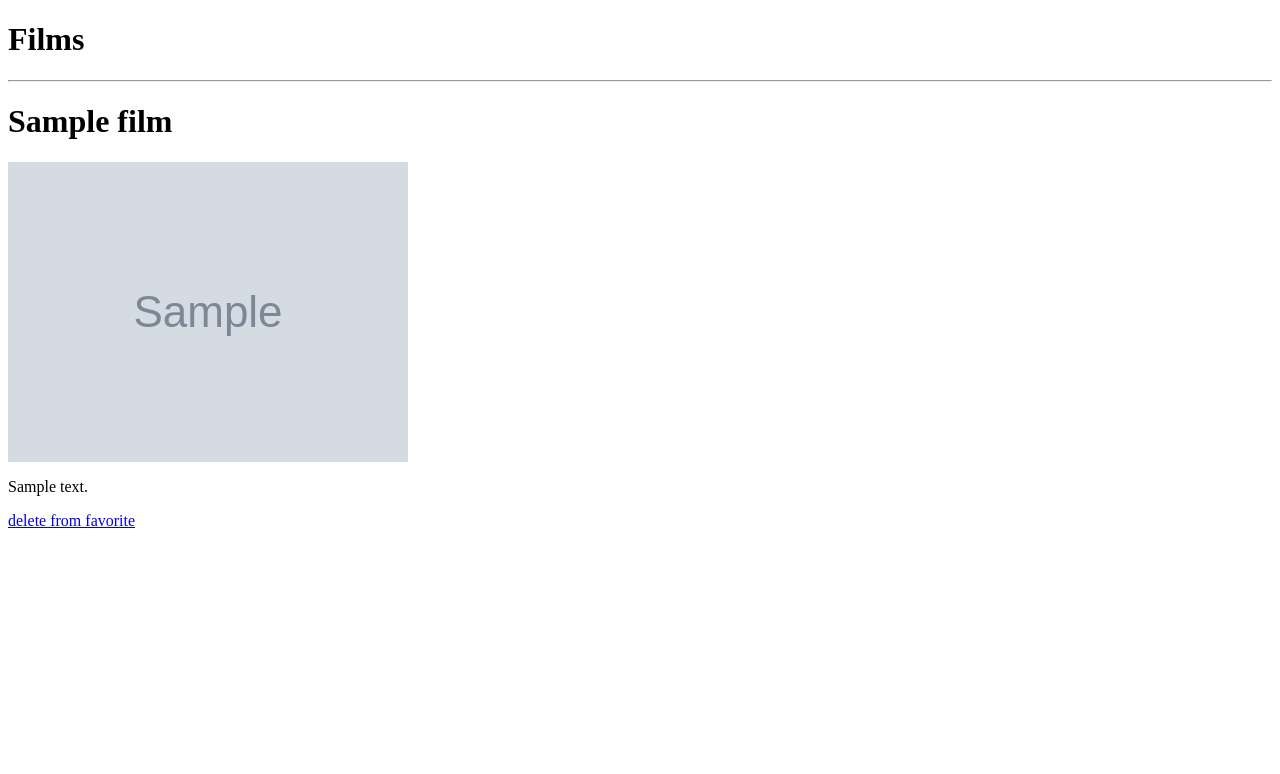
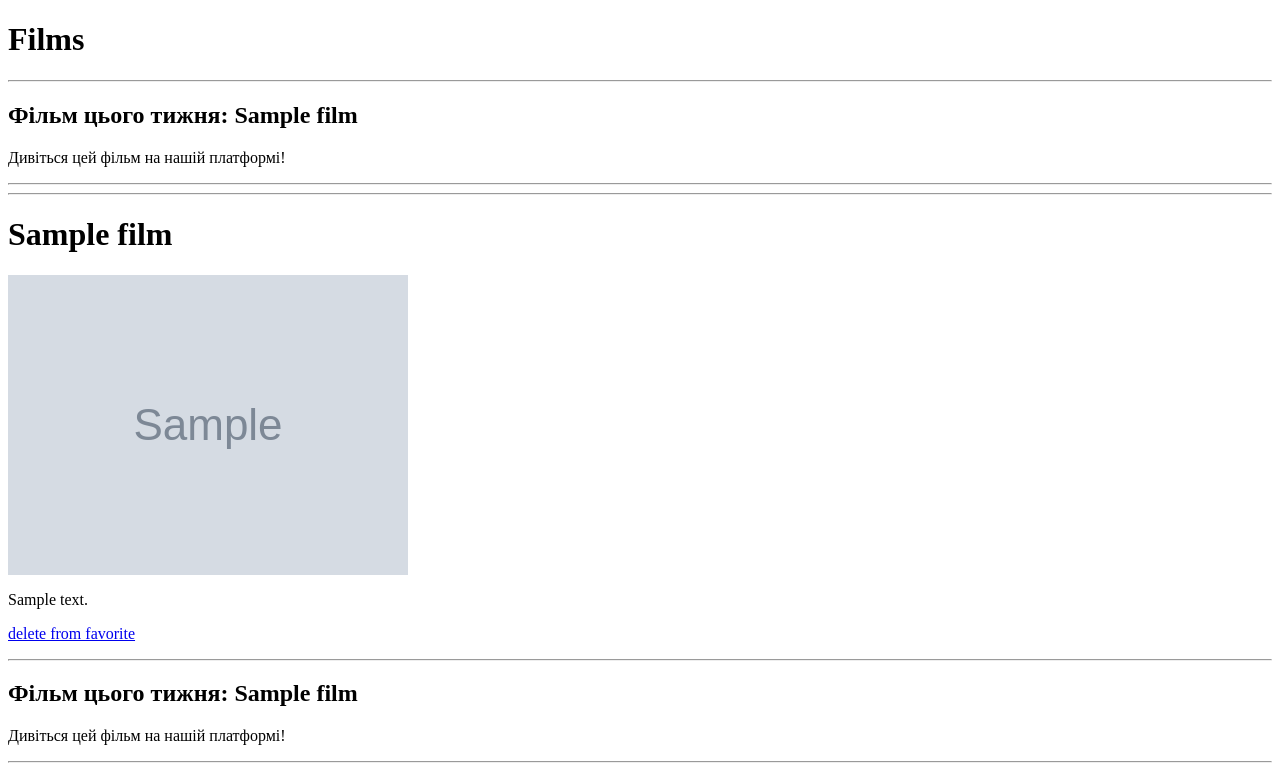
Before and after one commit to WorldIT-academy/streaming_service_14_00, a Django app: page /films/all/ in a window 1280 px wide. Shown: the part 26-800 px from the top of the page. Run offline with Django 5.2, Linux system fonts and the light colour scheme; tables that the repository leaves empty hold one stand-in row (values such as "Sample post"); grey boxes marked "Sample" are stand-in pictures.

Commit message:
Inculsion tags

```diff
--- a/Streaming/films_app/templates/films_app/films.html
+++ b/Streaming/films_app/templates/films_app/films.html
@@ -1,4 +1,5 @@
 {% extends 'base.html' %}
+{% load custom_tags %}
 
 {% block title %}
     <title>
@@ -8,19 +9,7 @@
 
 {% block content %}
     <h1>Films</h1>
-    {% for film in all_films %}
-        <hr>
-        <div>
-            <h1>{{ film.name }}</h1>
-            <img src="{{ film.image.url }}">
-            <p>{{ film.description }}</p>
-            <p>
-                {% if film.favourite %}
-                    <a href="{% url 'add_to_favourite' film.id %}">delete from favorite</a>
-                {% else %}
-                    <a href="{% url 'add_to_favourite' film.id %}">add to favorite</a>
-                {% endif %}
-            </p>
-        </div>
-    {% endfor %}
+    {% render_best_film %}
+    {% render_list_films all_films %}
+    {% render_best_film %}
 {% endblock %}
--- /dev/null
+++ b/Streaming/films_app/templates/films_app/inclusion_tags/best_film.html
@@ -0,0 +1,7 @@
+<div class = "best-film">
+
+    <hr>
+    <h2>Фільм цього тижня: {{film.name}}</h2>
+    <p>Дивіться цей фільм на нашій платформі!</p>
+    <hr>
+</div>
--- /dev/null
+++ b/Streaming/films_app/templates/films_app/inclusion_tags/list_of_films.html
@@ -0,0 +1,15 @@
+{% for film in list_films %}
+<hr>
+<div>
+    <h1>{{ film.name }}</h1>
+    <img src="{{ film.image.url }}">
+    <p>{{ film.description }}</p>
+    <p>
+        {% if film.favourite %}
+            <a href="{% url 'add_to_favourite' film.id %}">delete from favorite</a>
+        {% else %}
+            <a href="{% url 'add_to_favourite' film.id %}">add to favorite</a>
+        {% endif %}
+    </p>
+</div>
+{% endfor %}
--- a/Streaming/films_app/templatetags/custom_tags.py
+++ b/Streaming/films_app/templatetags/custom_tags.py
@@ -1,12 +1,38 @@
 from django import template
+from films_app.models import Film
 
+# Об'єкт для реєстрації тегів шаблонів
 register = template.Library()
 
+#Створюємо простий кастомний тег (тег, що протсо повертажє значення к-ті улюблених фільмів)
 @register.simple_tag
+#функція для тегу
 def amount_favourite_films(request):
+    #Отримуємо cookie files
     cookies = request.COOKIES.get("favourite_films")
+    #Змінні відповідає за к-ть улюблених фільмів
     amount_favourite_films = 0
+    #Перевіряємо, чи є кукі
     if cookies:
+        #ділимо cookie по пробілу, утворюючи список з pk улюблених фільмів
         pk_list = cookies.split(" ")
+        #беремо довжину списку
         amount_favourite_films = len(pk_list)
+    #повертає к-ть улюблених фільмів
     return amount_favourite_films
+
+# Створюємо включаючий тег для рендеру банеру найкращого фільм
+@register.inclusion_tag("films_app/inclusion_tags/best_film.html")
+# Робимо функцію для відображення найкращого фільму
+def render_best_film():
+    # Отримуємо об'єкт фільму по ключу
+    film = Film.objects.get(pk = 1)
+    # Повертаємо об'єкт для відображення у best_film.html
+    return {"film": film}
+
+# створюємо включаючий тег шаблону, що рендерить  HTML-шаблон 'list_of_films.html'
+@register.inclusion_tag('films_app/inclusion_tags/list_of_films.html')
+# функція відображення тегу для генерації списку фільмів
+def render_list_films(list_films):
+    # повертає список з фільмами для подальшого відображення у list_of_films.html
+    return {'list_films': list_films}
```
Also changed, not shown: Streaming/films_app/templates/films_app/favourite_films.html (+2 -6 lines).
